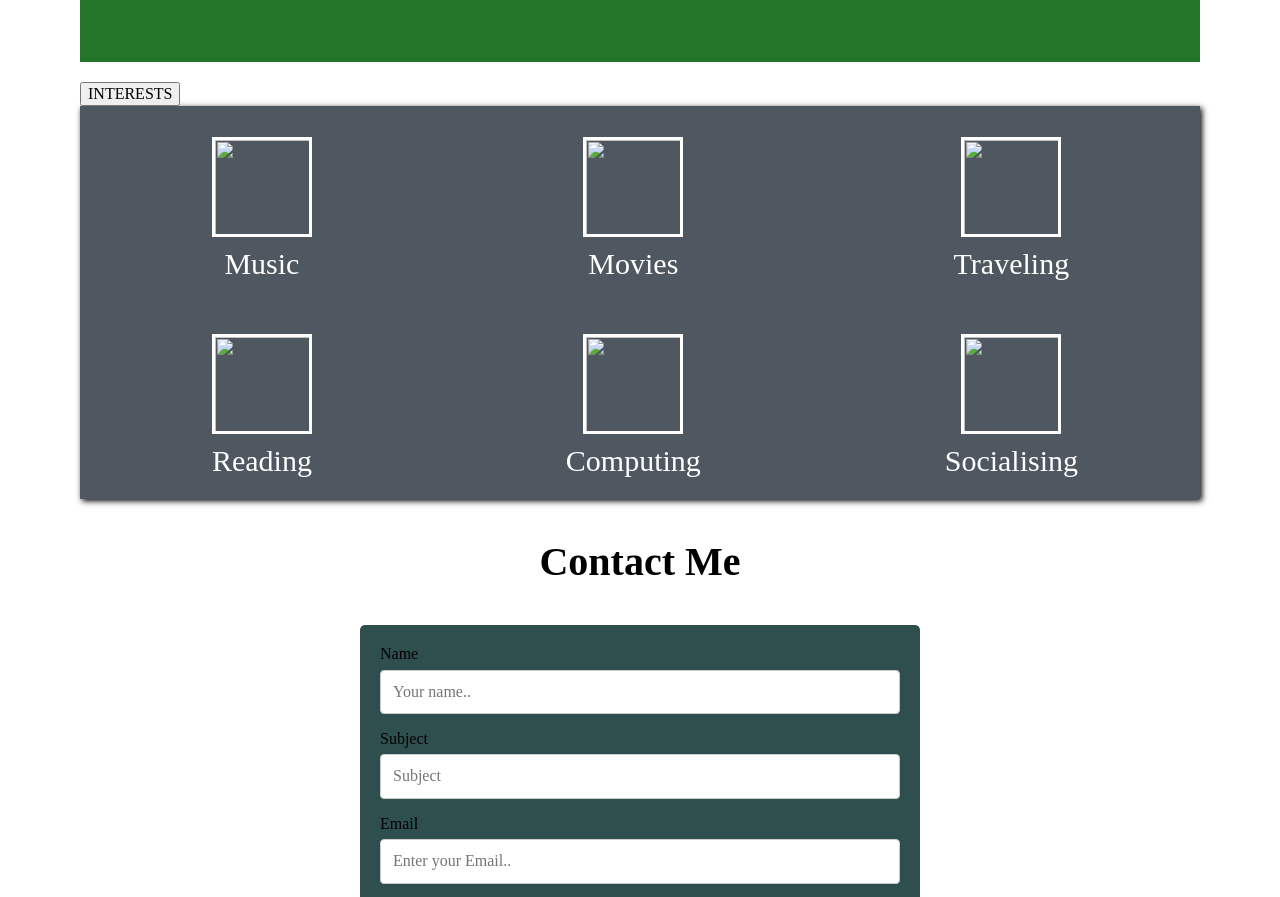
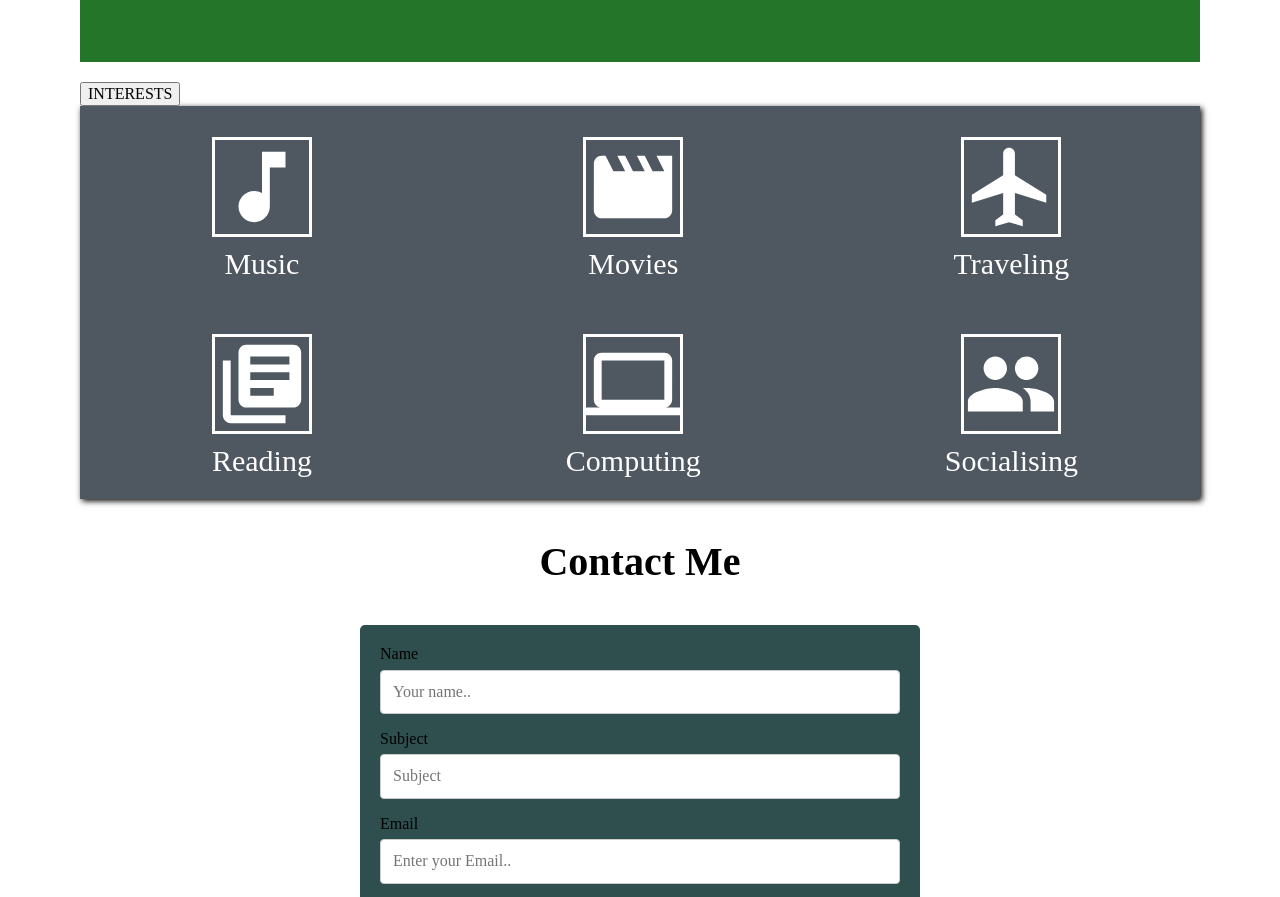
Before and after one commit to Luubna/Luubna.github.io, a plain HTML site: page index.html in a window 1280 px wide. Shown: the part 1480-2377 px from the top of the page. Drawn offline with nearby package versions, Linux system fonts and the light colour scheme; a web font is replaced by a local one.

Commit message:
Update index.html

```diff
--- a/index.html
+++ b/index.html
@@ -152,12 +152,12 @@
         <button class="collapsible interests">INTERESTS</button>
 <div class="content">
     <div class="grid-container">
-        <div class="grid-item"><img src="icons/music.svg" class="icon"><br/>Music</div>
-        <div class="grid-item"><img src="icons/movie.svg" class="icon"><br/>Movies</div>
-        <div class="grid-item"><img src="icons/airplane.svg" class="icon"><br/>Traveling</div>
-        <div class="grid-item"><img src="icons/book.svg" class="icon"><br/>Reading</div>
-        <div class="grid-item"><img src="icons/computer.svg" class="icon"><br/>Computing</div>
-        <div class="grid-item"><img src="icons/people.svg" class="icon"><br/>Socialising</div>
+        <div class="grid-item"><img src="assets/music.svg" class="icon"><br/>Music</div>
+        <div class="grid-item"><img src="assets/movie.svg" class="icon"><br/>Movies</div>
+        <div class="grid-item"><img src="assets/airplane.svg" class="icon"><br/>Traveling</div>
+        <div class="grid-item"><img src="assets/book.svg" class="icon"><br/>Reading</div>
+        <div class="grid-item"><img src="assets/computer.svg" class="icon"><br/>Computing</div>
+        <div class="grid-item"><img src="assets/people.svg" class="icon"><br/>Socialising</div>
     </div>
         </div>
     <!-- CONTACT ME -->
```
